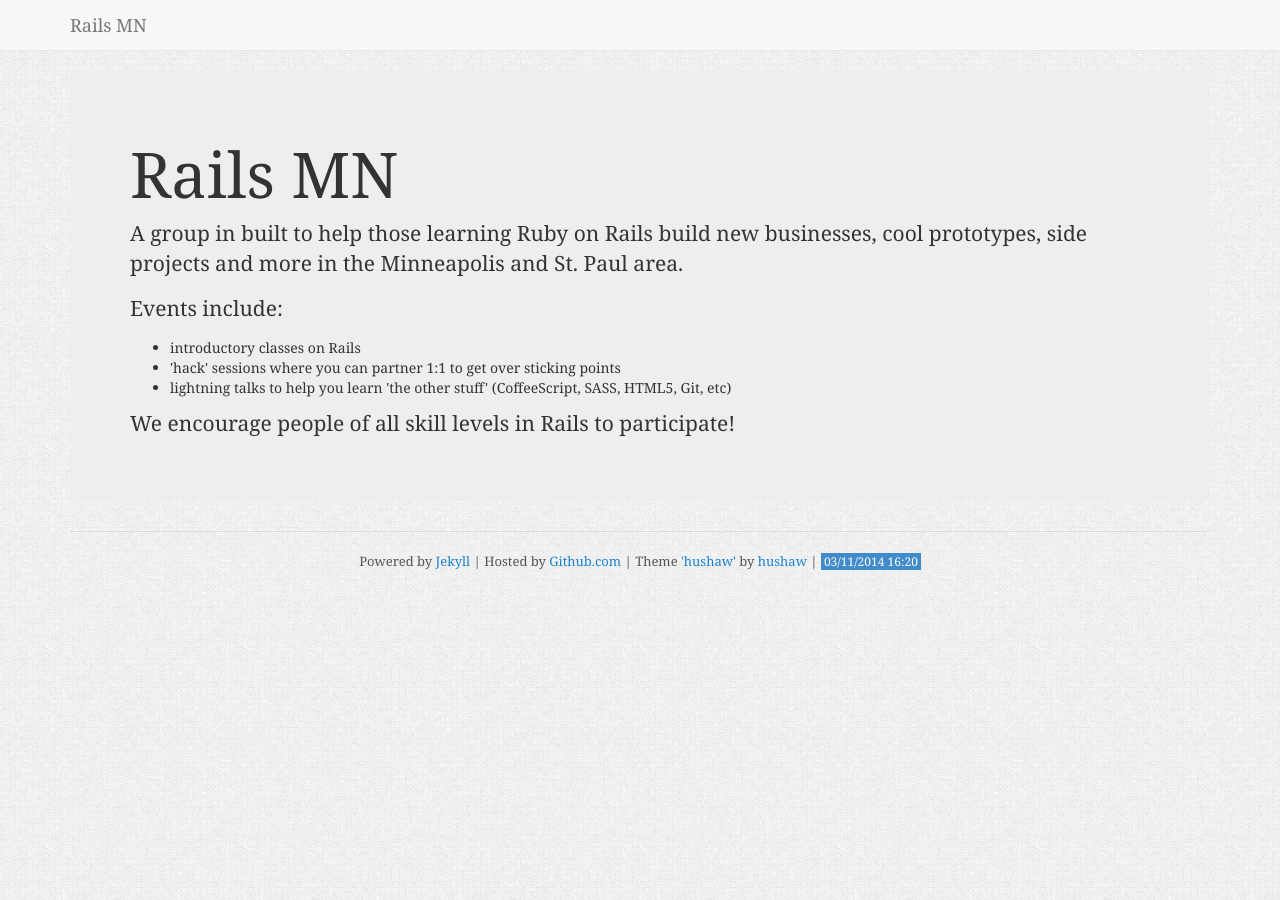
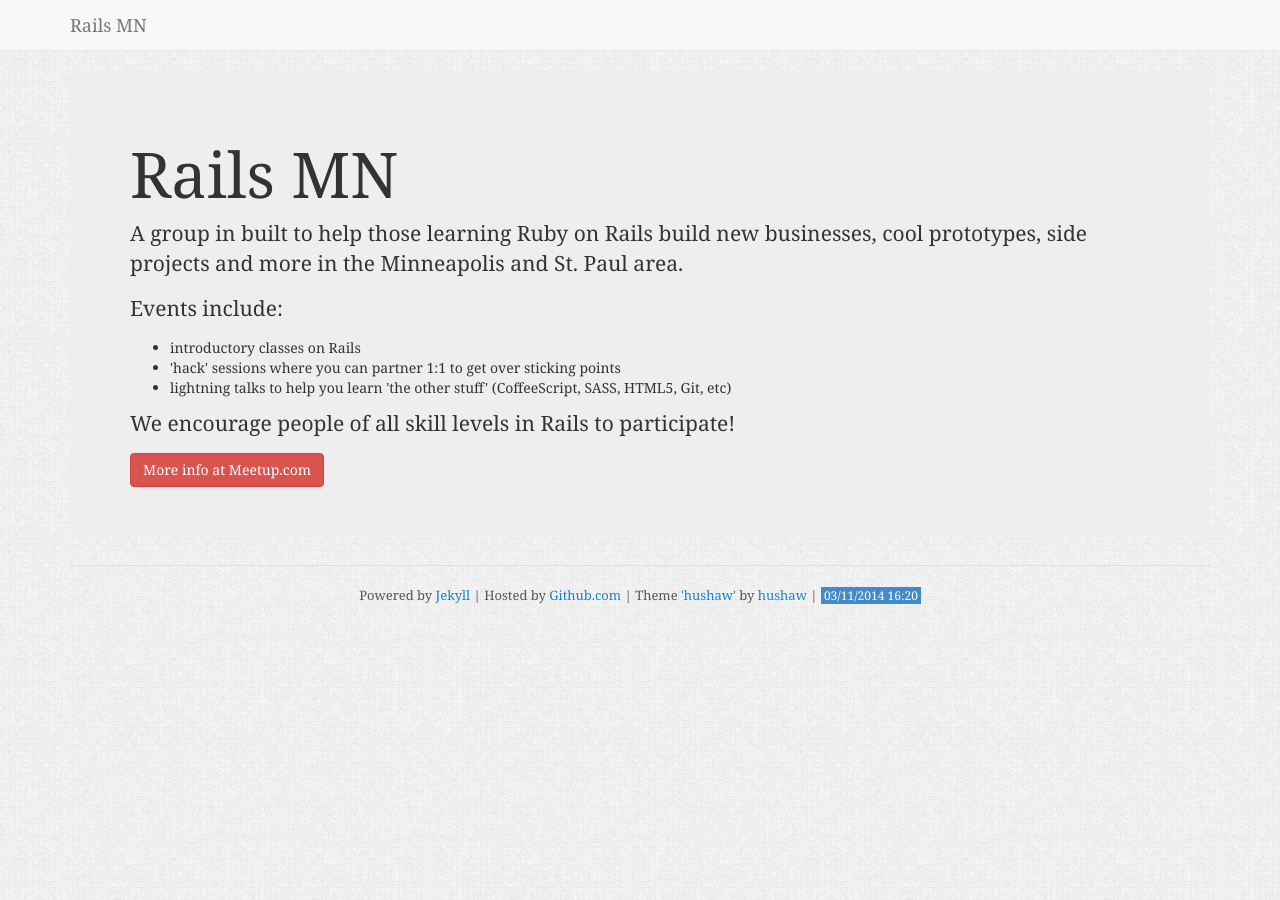
Before and after one commit to railsmn/railsmn.github.io, a Jekyll site: the page built from index.html, in a window 1280 px wide. Built offline with Jekyll 4.4.1, drawn with Linux system fonts in a browser that asks for light colours; nearby versions of some CDN libraries; library files that are not in the unit come from our copies.

Commit message:
Add Meetup link

```diff
--- a/index.html
+++ b/index.html
@@ -15,4 +15,8 @@ title: Homepage
   </ul>
 
   <p>We encourage people of all skill levels in Rails to participate!</p>
+
+  <a class='btn btn-danger' href="http://www.meetup.com/ruby-on-rails-for-beginners/">
+    More info at Meetup.com
+  </a>
 </div>
```
